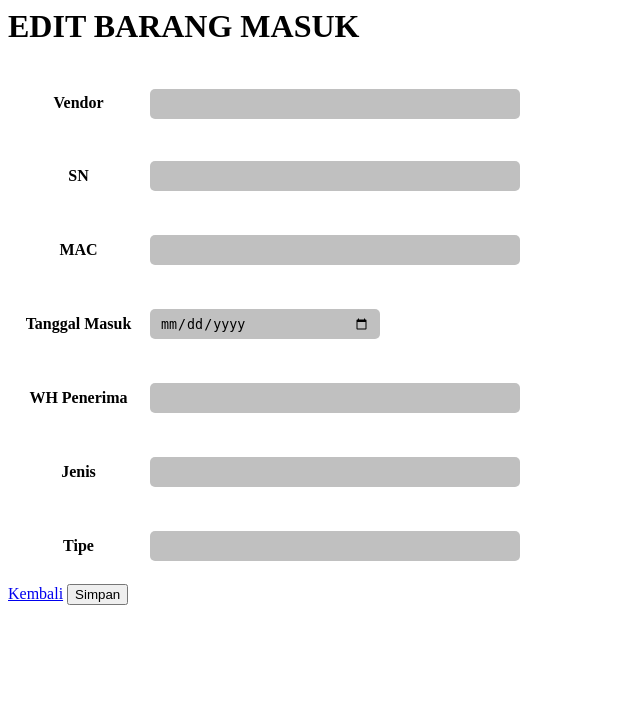
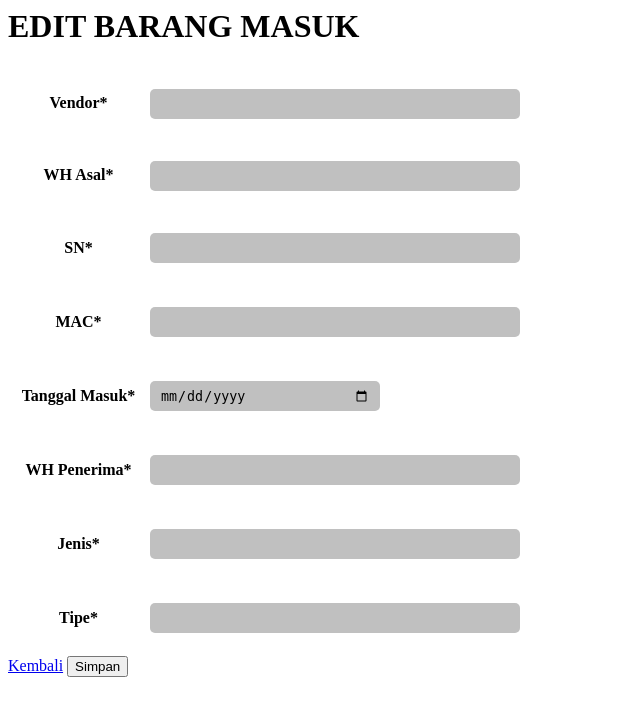
Before and after one commit to aliefardhi/Sistem-Inventori-Gudang-Telkom, a CodeIgniter app: the page made by application/views/barang_masuk/edit_masuk.php in a window 1280 px wide. Shown: the top 716 px of the page, without its empty margins (0-640 px from the left). Run offline with CodeIgniter, Linux system fonts and the light colour scheme; data that the repository does not hold is empty.

Commit message:
update dan add  field wh asal pada tambah dan edit barang masuk

```diff
--- a/application/views/barang_masuk/edit_masuk.php
+++ b/application/views/barang_masuk/edit_masuk.php
@@ -16,49 +16,56 @@
 
                 <table class="m-sm-auto">
                     <tr>
-                        <th width="135">Vendor</th>
+                        <th width="135">Vendor*</th>
                         <td><input style="padding: 10px; width:370px; height: 30px; border-radius:5px; background: #C0C0C0; border-color: #808080; border: 5px; margin-bottom: 18px; margin-top: 20px;" type="text" name="vendor" value="<?= $b_masuk['vendor']; ?>">
                         <?= form_error('vendor','<small class="text-danger pl-3">','</small>') ?>
                         </td>
                     </tr>
 
                     <tr>
-                        <th width="135">SN</th>
+                        <th width="135">WH Asal*</th>
+                        <td><input style="padding: 10px; width:370px; height: 30px; border-radius:5px; background: #C0C0C0; border-color: #808080; border: 5px; margin-bottom: 18px; margin-top: 20px;" type="text" name="vendor" value="<?= $b_masuk['vendor']; ?>">
+                        <?= form_error('vendor','<small class="text-danger pl-3">','</small>') ?>
+                        </td>
+                    </tr>
+
+                    <tr>
+                        <th width="135">SN*</th>
                         <td><input style="padding: 10px; width:370px; height: 30px; border-radius:5px; background: #C0C0C0; border-color: #808080; border: 5px; margin-bottom: 20px;  margin-top: 20px;" type="text" name="sn" value="<?= $b_masuk['sn'] ?>">
                         <?= form_error('sn','<small class="text-danger pl-3">','</small>') ?>
                         </td>
                     </tr>
 
                     <tr>
-                        <th width="135">MAC</th>
+                        <th width="135">MAC*</th>
                         <td><input style="padding: 10px; width:370px; height: 30px; border-radius:5px; background: #C0C0C0; border-color: #808080; border: 5px; margin-bottom: 20px;  margin-top: 20px;" type="text" name="mac" value="<?= $b_masuk['mac'] ?>">
                         <?= form_error('mac','<small class="text-danger pl-3">','</small>') ?>
                         </td>
                     </tr>
 
                     <tr>
-                        <th width="135">Tanggal Masuk</th>
+                        <th width="135">Tanggal Masuk*</th>
                         <td><input style="padding: 10px; width:230px; height: 30px; border-radius:5px; background: #C0C0C0; border-color: #808080; border: 5px; margin-bottom: 20px; margin-top: 20px;" type="date" name="tanggalmasuk" value="<?= $b_masuk['tgl_masuk'] ?>">
                         <?= form_error('tanggalmasuk','<small class="text-danger pl-3">','</small>') ?>
                         </td>
                     </tr>
 
                     <tr>
-                        <th width="135">WH Penerima</th>
+                        <th width="135">WH Penerima*</th>
                         <td><input style="padding: 10px; width:370px; height: 30px; border-radius:5px; background: #C0C0C0; border-color: #808080; border: 5px; margin-bottom: 20px;  margin-top: 20px;" type="text" name="whpenerima" value="<?= $b_masuk['wh_penerima'] ?>">
                         <?= form_error('whpenerima','<small class="text-danger pl-3">','</small>') ?>
                         </td>
                     </tr>
 
                     <tr>
-                        <th width="135">Jenis</th>
+                        <th width="135">Jenis*</th>
                         <td><input style="padding: 10px; width:370px; height: 30px; border-radius:5px; background: #C0C0C0; border-color: #808080; border: 5px; margin-bottom: 20px;  margin-top: 20px;" type="text" name="jenis" value="<?= $b_masuk['jenis'] ?>">
                         <?= form_error('jenis','<small class="text-danger pl-3">','</small>') ?>
                         </td>
                     </tr>
 
                     <tr>
-                        <th width="135">Tipe</th>
+                        <th width="135">Tipe*</th>
                         <td><input style="padding: 10px; width:370px; height: 30px; border-radius:5px; background: #C0C0C0; border-color: #808080; border: 5px; margin-bottom: 20px;  margin-top: 20px;" type="text" name="tipe" value="<?= $b_masuk['tipe'] ?>">
                         <?= form_error('tipe','<small class="text-danger pl-3">','</small>') ?>
                         </td>
```
Also changed, not shown: application/views/barang_keluar/edit_keluar.php (+7 -7 lines), application/views/barang_keluar/tambah_keluar.php (+8 -8 lines), application/views/barang_masuk/tambah_masuk.php (+14 -7 lines).
